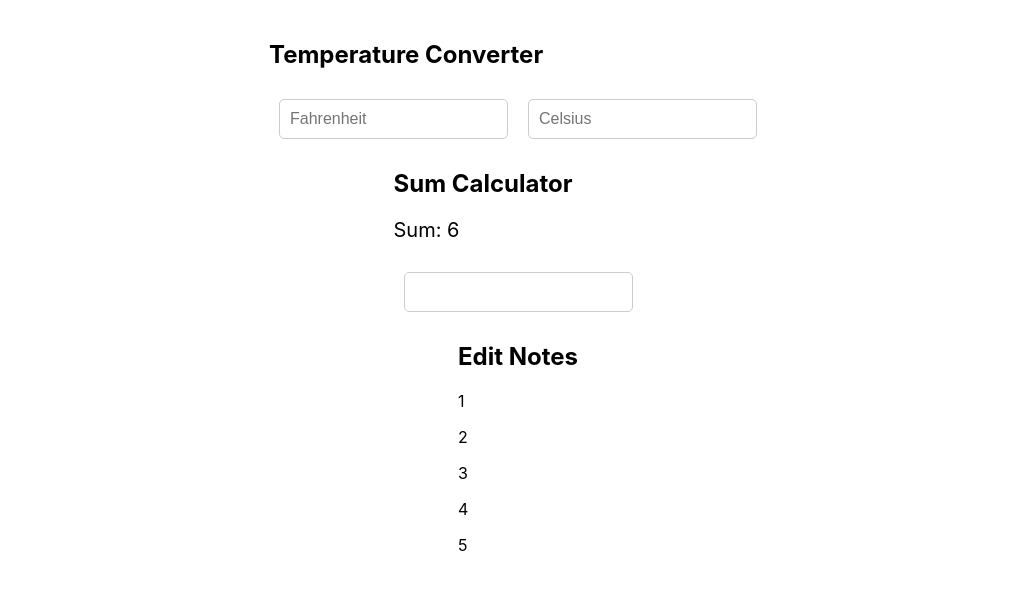
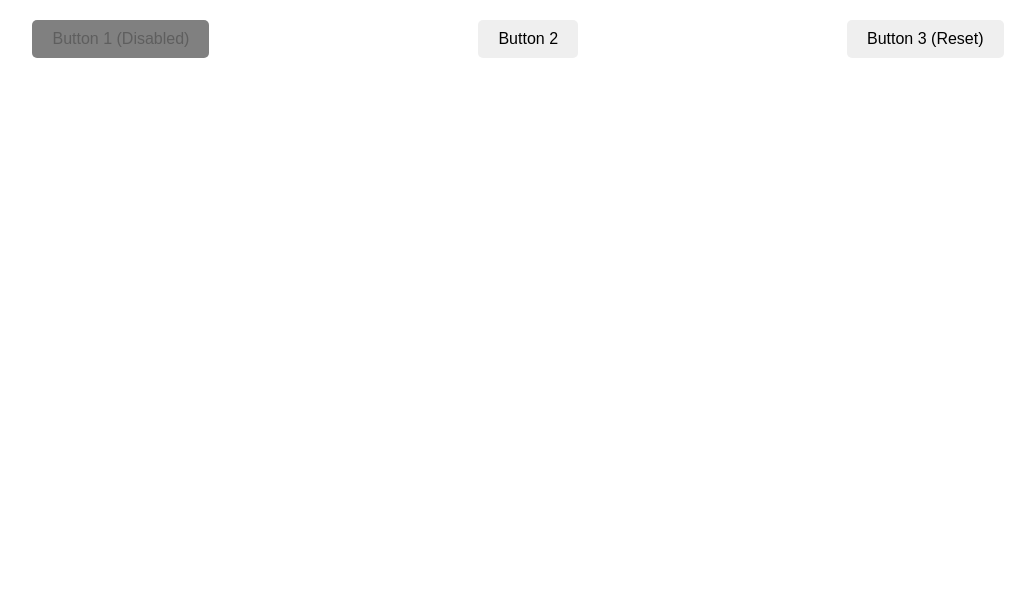
Before and after one commit to rayssssbush/react_labs, a React (Create React App) app in the folder my-app/: page / in a window 1280 px wide. Shown: the top 590 px of the page, without its empty margins (122-1157 px from the left). Built offline with nearby package versions, Linux system fonts and the light colour scheme.

Commit message:
react_70

```diff
--- a/my-app/src/App.js
+++ b/my-app/src/App.js
@@ -1,111 +1,41 @@
-import React, { useState } from 'react'
+import React from 'react'
 import styled from 'styled-components'
 
-// Стили с использованием Styled Components
+// Стили для контейнера
 const Container = styled.div`
 	display: flex;
-	flex-direction: column;
-	align-items: center;
-	margin-top: 20px;
+	justify-content: space-around;
+	margin: 20px;
 `
 
-const Heading = styled.h2`
-	font-size: 24px;
-	font-weight: bold;
+// Стили для кнопок
+const Button = styled.button`
+	padding: 10px 20px;
+	font-size: 16px;
+	border: none;
+	border-radius: 5px;
+	cursor: pointer;
+
+	// Дополнительные стили для заблокированной кнопки
+	&:disabled {
+		background-color: gray;
+		cursor: not-allowed;
+	}
 `
 
-const Input = styled.input`
-	padding: 10px;
-	font-size: 16px;
-	margin: 10px;
-	border-radius: 5px;
-	border: 1px solid #ccc;
-`
-
-const Result = styled.p`
-	font-size: 20px;
-	margin-bottom: 20px;
-`
-
-function App() {
-	// Состояния для компонентов
-	const [fahrenheit, setFahrenheit] = useState('')
-	const [value, setValue] = useState('')
-	const [nums, setNums] = useState([1, 2, 3])
-	const [notes, setNotes] = useState([1, 2, 3, 4, 5])
-	const [editNum, setEditNum] = useState(null)
-
-	// Функция для конвертации температуры
-	const fahrenheitToCelsius = f => ((f - 32) * 5) / 9
-
-	const handleFahrenheitChange = event => {
-		const value = event.target.value
-		setFahrenheit(value)
-	}
-
-	const celsius = fahrenheit ? fahrenheitToCelsius(fahrenheit).toFixed(2) : ''
-
-	// Функции для калькулятора суммы
-	const handleChange = event => {
-		setValue(event.target.value)
-	}
-
-	const handleBlur = event => {
-		const newNum = Number(event.target.value)
-		if (!isNaN(newNum)) {
-			setNums([...nums, newNum])
-		}
-		setValue('')
-	}
-
-	const sum = nums.reduce((acc, elem) => acc + Number(elem), 0)
-
-	// Функции для редактирования элементов массива
-	const startEdit = index => {
-		setEditNum(index)
-		setValue(notes[index])
-	}
-
-	const changeItem = event => {
-		const updatedNotes = [...notes]
-		updatedNotes[editNum] = event.target.value
-		setNotes(updatedNotes)
-		setValue(event.target.value)
-	}
-
+function Block() {
 	return (
 		<Container>
-			{/* Конвертер температуры */}
-			<div>
-				<Heading>Temperature Converter</Heading>
-				<Input
-					type='number'
-					value={fahrenheit}
-					onChange={handleFahrenheitChange}
-					placeholder='Fahrenheit'
-				/>
-				<Input type='text' value={celsius} readOnly placeholder='Celsius' />
-			</div>
+			{/* Первая кнопка заблокирована */}
+			<Button disabled>Button 1 (Disabled)</Button>
 
-			{/* Калькулятор суммы */}
-			<div>
-				<Heading>Sum Calculator</Heading>
-				<Result>Sum: {sum}</Result>
-				<Input value={value} onChange={handleChange} onBlur={handleBlur} />
-			</div>
+			{/* Вторая кнопка обычная */}
+			<Button>Button 2</Button>
 
-			{/* Редактирование элементов массива */}
-			<div>
-				<Heading>Edit Notes</Heading>
-				{notes.map((note, index) => (
-					<p key={index} onClick={() => startEdit(index)}>
-						{note}
-					</p>
-				))}
-				{editNum !== null && <Input value={value} onChange={changeItem} />}
-			</div>
+			{/* Третья кнопка типа reset */}
+			<Button type='reset'>Button 3 (Reset)</Button>
 		</Container>
 	)
 }
 
-export default App
+export default Block
```
